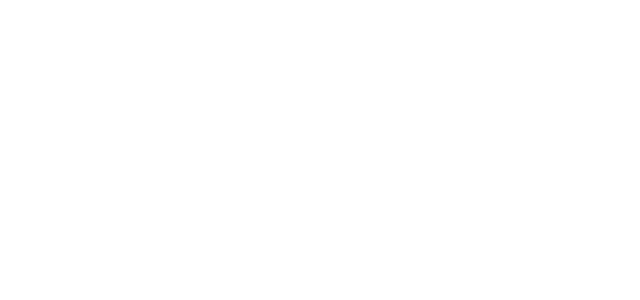
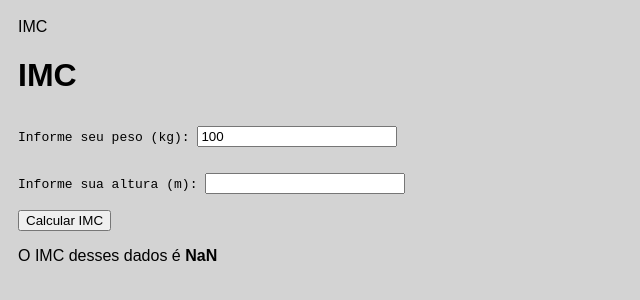
Before and after one commit to correagiovani/minicamp_xpe, a plain HTML site: page projeto_imc/index.html in a window 1280 px wide. Shown: the whole page, without its empty margins (0-640 px from the left). Drawn offline with Linux system fonts and the light colour scheme.

Commit message:
final da criação do app de cálculo do IMC

```diff
--- a/projeto_imc/index.html
+++ b/projeto_imc/index.html
@@ -4,9 +4,30 @@
     <meta charset="UTF-8">
     <meta http-equiv="X-UA-Compatible" content="IE=edge">
     <meta name="viewport" content="width=device-width, initial-scale=1.0">
-    <title>Document</title>
+
+    <link rel="stylesheet" href="style.css"
+
+    <title>IMC</title>
 </head>
 <body>
+    <h1>IMC</h1>
+
+    <p>
+        <label for="input-weight">Informe seu peso (kg): </label>
+        <input id="input-weight" type="number" value="100" step="0.1"/>
+    </p>
+    <p>
+        <label for="input-height">Informe sua altura (m): </label>
+        <input id="input-height" type="number" valeu="1,95" step="0.01"/>
+    </p>
+
+    <p>
+        <button id="buttom-calculate-imc">Calcular IMC</button>
+    </p>
+
+    <p id="paragraph-result">O IMC desses dados é <strong id="imcResult"></strong></p>
+
+    <script defer src="script.js"></script>
 
 </body>
 </html>
--- /dev/null
+++ b/projeto_imc/script.js
@@ -0,0 +1,34 @@
+function start() {
+    console.log('Start')
+    var buttomCalculateImc = document.querySelector('#buttom-calculate-imc');
+    buttomCalculateImc.addEventListener('click', handleButtonClick);
+
+    var inputWeight = document.querySelector('#input-weight');
+    var inputHeight = document.querySelector('#input-height');
+
+    inputWeight.addEventListener('input', handleButtonClick)
+    inputHeight.addEventListener('input', handleButtonClick)
+
+    handleButtonClick();
+}
+
+function calculateImc(weight, height){
+    return weight / (height*height);
+}
+
+function handleButtonClick() {
+    var inputWeight = document.querySelector('#input-weight');
+    var inputHeight = document.querySelector('#input-height');
+    var imcResult = document.querySelector('#imcResult')
+
+    var weight = Number(inputWeight.valeu);
+    var height = Number(inputHeight.valeu);
+
+    var imc = calculateImc(weight, height);
+    var formattedImc = imc.toFixed(2).replace('.',',');
+
+    imcResult.textContent = formattedImc;
+
+}
+
+start();
--- /dev/null
+++ b/projeto_imc/style.css
@@ -0,0 +1,18 @@
+body {
+    padding: 10px;
+    font-family: Arial, Helvetica, sans-serif;
+    background-color: lightgray;
+}
+
+#paragrapg-result {
+    margin-top: 50px;
+}
+
+input {
+    width: 200px;
+    margin-top: 10px;
+}
+
+label{
+    font-family: monospace;
+}
```
